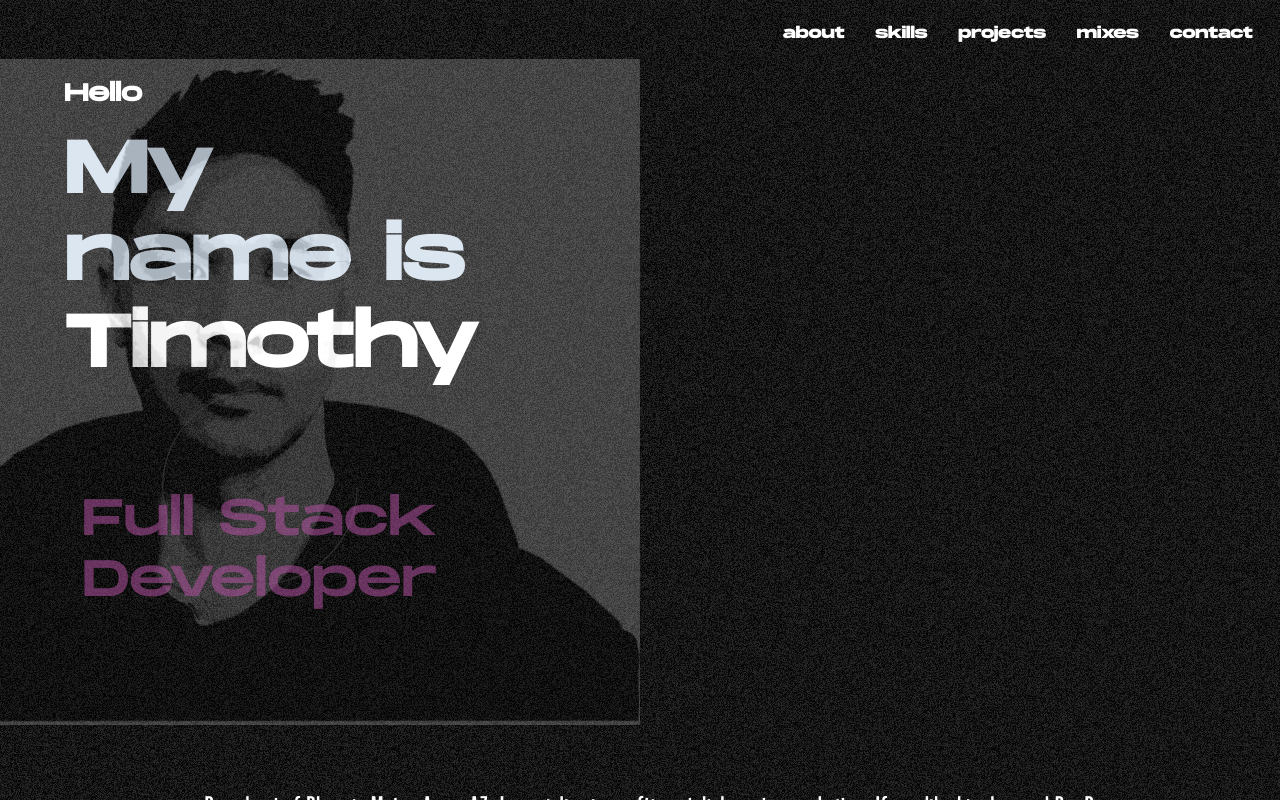
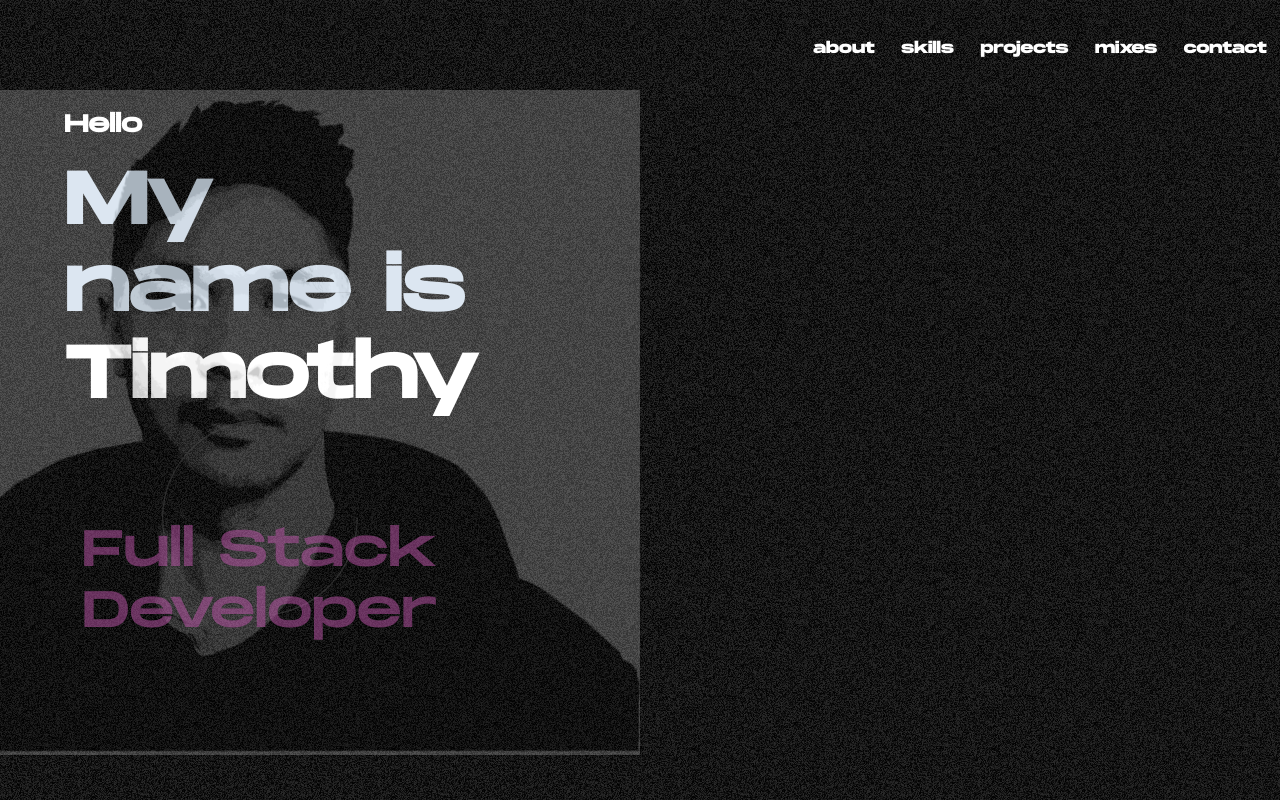
Before and after one commit to wasabi805/portfolio-tim, a React (Create React App) app: page / in a window 1280 px wide. Shown: the top 800 px of the page. Built offline with nearby package versions, Linux system fonts and the light colour scheme; no server answers.

Commit message:
master | restyled navigation container and added scroll to sections.

```diff
--- a/package.json
+++ b/package.json
@@ -21,6 +21,7 @@
     "react-responsive": "^8.1.0",
     "react-router-dom": "^5.2.0",
     "react-scripts": "3.4.1",
+    "react-scrollable-anchor": "^0.6.1",
     "react-slick": "^0.26.1",
     "redux": "^4.0.5",
     "redux-actions": "^2.6.5",
--- a/src/components/Landing/Hero/Hero.jsx
+++ b/src/components/Landing/Hero/Hero.jsx
@@ -19,7 +19,7 @@ const Hero = () => {
 
     return(
         <>
-            <section className={ cx( sectionStyle , heroSection )}>
+            <section id={'about-section'} className={ cx( sectionStyle , heroSection )}>
                 <div className={ heroContainer }>
                     <div className={ heroContextWrapper }>
                         <div className={ heroContext }>
--- a/src/components/Landing/Home/Home.jsx
+++ b/src/components/Landing/Home/Home.jsx
@@ -18,7 +18,7 @@ import { homeSection } from "./Home.styles";
 
 const Home = ()=>{
     return(
-        <div id="home-section" className={ homeSection }>
+        <>
             <LandingNavigation
                 sections={[
                     SECTION_HOME_ABOUT,
@@ -28,6 +28,7 @@ const Home = ()=>{
                     SECTION_CONTACT,
                 ]}
             />
+            <div id="home-section" className={ homeSection }>
                 <Hero/>
                 <Intro/>
                 <Skills/>
@@ -35,6 +36,7 @@ const Home = ()=>{
                 <Mixes/>
                 <Contact/>
             </div>
+        </>
     )
 };
 
--- a/src/components/Landing/Intro/Intro.styles.js
+++ b/src/components/Landing/Intro/Intro.styles.js
@@ -2,7 +2,7 @@ import { css } from 'emotion';
 import { mediaQuery } from '../../../media-queries/mediaQueries';
 
 export const IntroContainer = css({
-    paddingBottom: '38vh',
+    paddingBottom: '8vh',
     [mediaQuery.tabletPortrait]:{
         paddingBottom: '15vh'
     }
@@ -15,25 +15,30 @@ export const IntroContext = css({
 
     "& h4":{
         fontFamily: 'Morganite-SemiBold',
-        fontSize: '40px',
+        fontSize: '28px',
+        marginTop: 0,
         marginRight: '10%',
-        marginTop: '5%',
         marginLeft: '10%',
-        paddingTop: '2vh',
+
+
+        [mediaQuery.tabletPortrait]:{
+            fontSize: '40px',
+            marginTop: '5%',
+            paddingTop: '2vh',
+        },
 
         [mediaQuery.desktop] : {
             fontSize: '2.4rem',
             marginRight: '10%',
             marginTop: '11%',
             marginLeft: '16%',
-            paddingTop: '2vh'
+            paddingTop: '2vh',
         },
 
         [mediaQuery.deskTopWide]: {
-            // fontSize: '1.7vw',
-            // border: '1px solid yellow',
             width: '75%',
             fontSize: '2.5vw',
+            marginTop: '10%',
             marginRight: '10%',
             marginLeft: '10%',
         }
--- a/src/components/Landing/LandingNavigation/LandingNavigation.jsx
+++ b/src/components/Landing/LandingNavigation/LandingNavigation.jsx
@@ -3,12 +3,22 @@ import PropTypes from 'prop-types';
 import { LandingNavigationSection } from './LandingNavigation.styles';
 
 const LandingNavigation = ({ sections })=>{
-    const scrollToRef = (ref) => window.scrollTo(0, ref.current.offsetTop)
+
+    const scrollToRef = ( elemId ) => document.getElementById( elemId ).scrollIntoView({behavior: 'smooth'})
+
     return(
         <nav className={ LandingNavigationSection }>
-            {sections.map(sec => (
-                <a key={`link-${sec}`} href="" onClick={ ()=>scrollToRef() }>{sec}</a>
-            ))}
+            {sections && sections.map(sec => {
+                return(
+                   <div >
+                       <button key={`link-${sec}`}
+                               onClick={()=>scrollToRef(`${sec}-section`)}
+                       >
+                           <p>{sec}</p>
+                       </button>
+                   </div>
+                )
+            })}
         </nav>
     )
 }
--- a/src/components/Landing/LandingNavigation/LandingNavigation.styles.js
+++ b/src/components/Landing/LandingNavigation/LandingNavigation.styles.js
@@ -3,36 +3,44 @@ import { theme } from "../../StyleThemes/StylesThemes";
 import { mediaQuery } from "../../../media-queries/mediaQueries";
 
 export const LandingNavigationSection = css({
-    display: "inline-flex",
+    display: "flex",
+    justifyContent: 'flex-end',
     position: "sticky",
     fontSize: '2vw',
     top: '24px',
     right: '12px',
-    float: "right",
     zIndex: 200,
-    "& a:link":{
-        padding: '0 1em',
-        textDecoration: 'none',
-        fontFamily: 'MonumentExtended-Ultrabold',
-
-        "& hover": {
-            cursor : 'pointer'
-        }
-    },
-
-    "& a":{
-        color: 'white'
-    },
 
     "& ul": {
         listStyle: "none"
     },
 
-    [mediaQuery.tabletLandscape]:{
-        fontSize:'1.2vw',
+    "& button":{
+        color: 'white',
+        background: 'none!important',
+        border: 'none',
+        padding: '0!important',
+        margin: '0 1em',
+        /*optional*/
+        cursor: 'pointer',
+        textDecoration: 'none',
+        outline: 'none',
+
+        "p":{
+            fontFamily: 'MonumentExtended-Ultrabold',
+            fontSize: '2.5vw',
+
+
+            [mediaQuery.tabletLandscape]:{
+                fontSize:'1.2vw',
+            },
+
+            [mediaQuery.deskTopWide]: {
+                fontSize: '1.2vw',
+            }
+        }
+
     },
 
-    [mediaQuery.deskTopWide]: {
-        fontSize: '1.2vw',
-    }
+
 });
--- a/src/style/App.styles.js
+++ b/src/style/App.styles.js
@@ -2,7 +2,6 @@ import { css } from 'emotion';
 import { mediaQuery } from '../media-queries/mediaQueries';
 
 export const AppStyle = css({
-
     [mediaQuery.deskTopWide]:{
         position: 'relative',
         marginLeft: '10%',
```
Also changed, not shown: 1 other file (tests, documents, lock files or other folders). Lines whose indentation alone changed are shown as unchanged.
